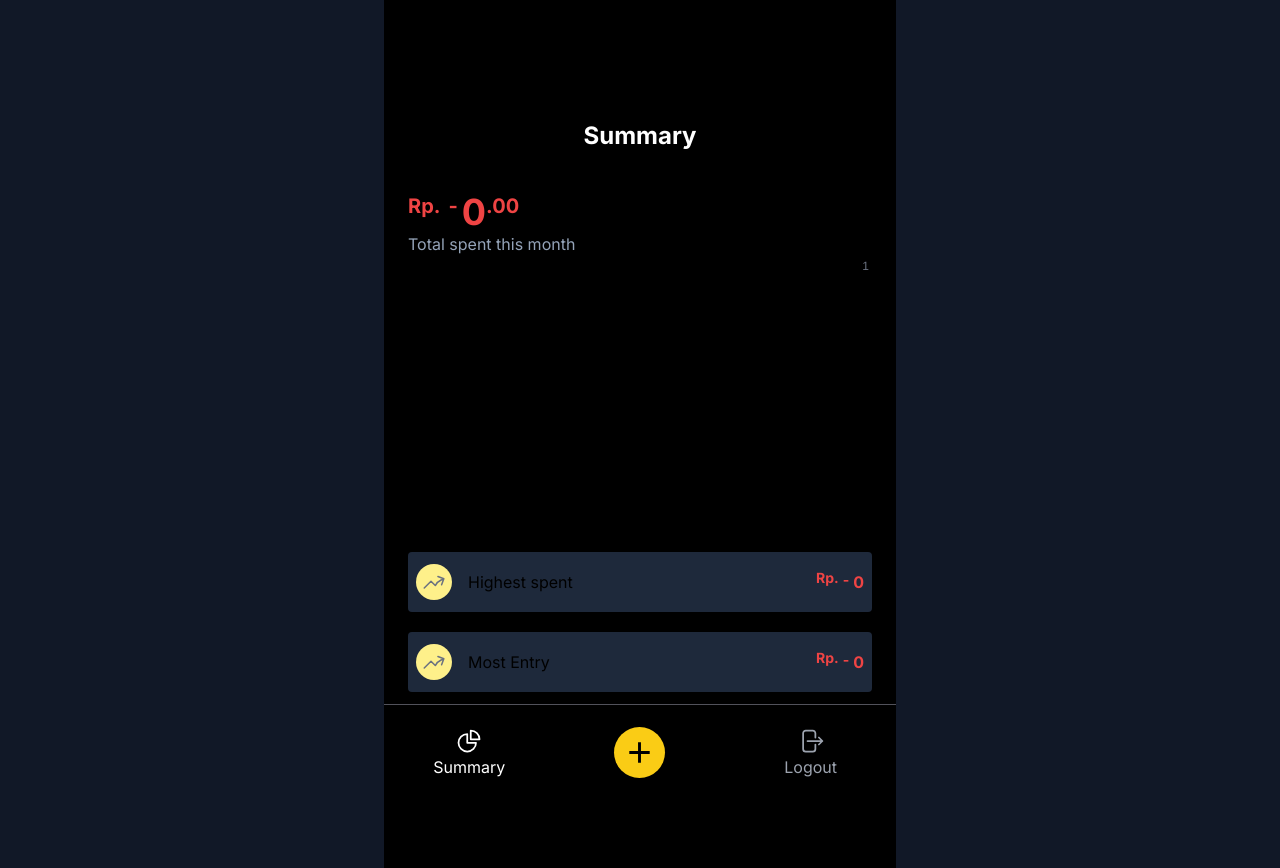
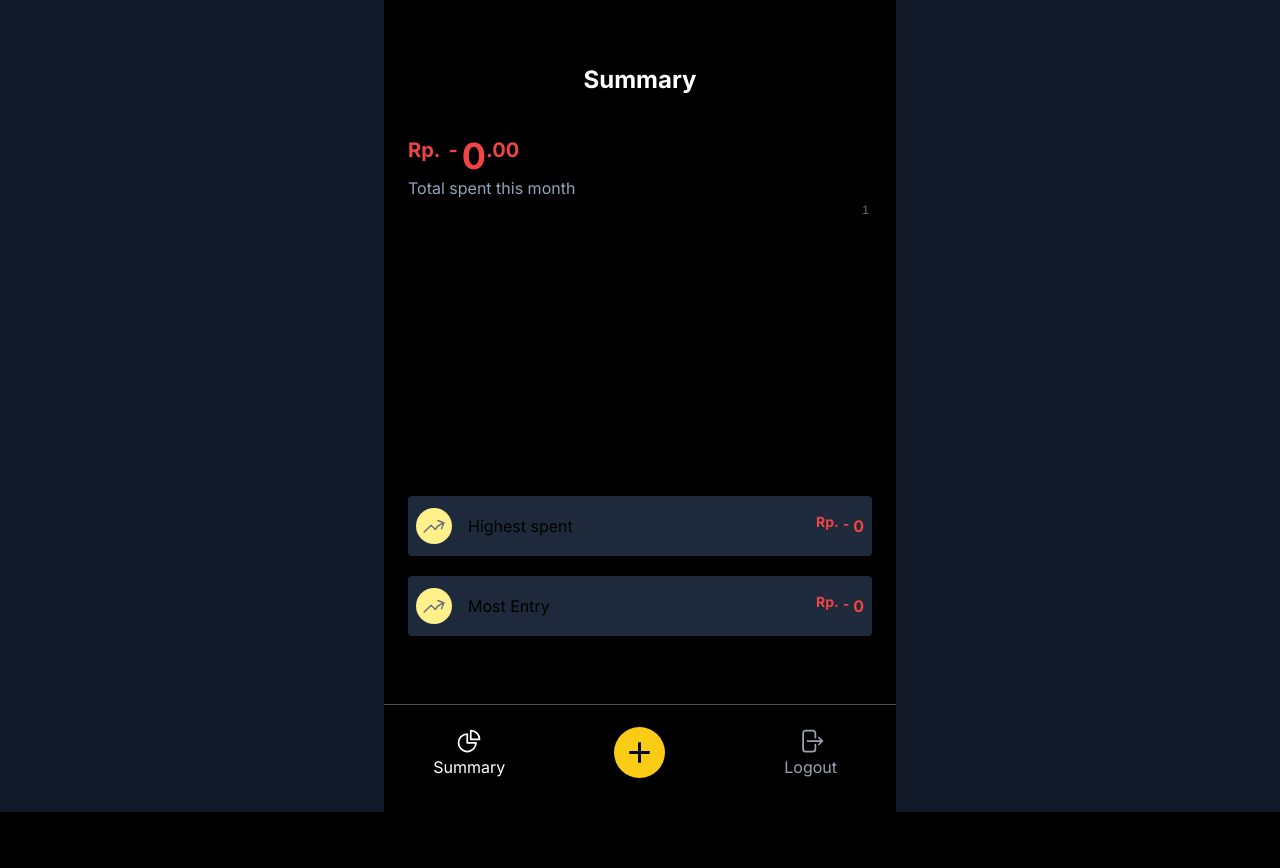
Before and after one commit to siwakasen/spendtrack-fe, a Next.js app: page /summary in a window 1280 px wide. After the commit the page ends 812 px from the top, so only its background shows below. Built offline with nearby package versions, Linux system fonts and the light colour scheme; no server answers.

Commit message:
fix margin top

```diff
--- a/src/app/(main)/summary/page.js
+++ b/src/app/(main)/summary/page.js
@@ -139,7 +139,7 @@
         <>
             <div className="flex flex-col items-center  w-full h-full min-h-screen bg-black p-6 max-w-[512px]">
                 <div>
-                    <h1 className="text-2xl font-bold text-white mt-24">Summary</h1>
+                    <h1 className="text-2xl font-bold text-white mt-10">Summary</h1>
                 </div>
                 <div className="flex max-w-[512px] w-full justify-start pt-10">
                     <h1 className="text-xl font-bold text-red-500 mr-2">Rp.</h1>
```
